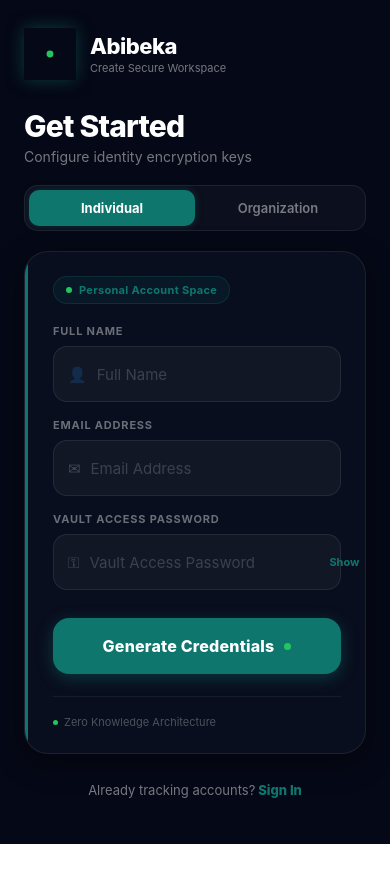
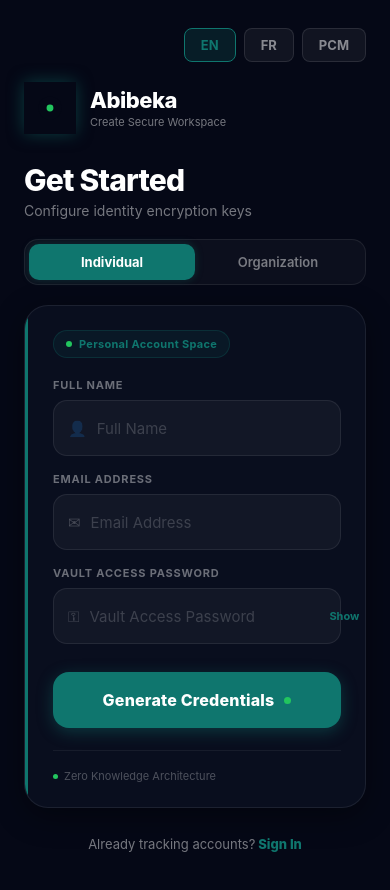
Before and after one commit to LIFELINK-TECHNOLOGIES/ABIBEKA_MOBILE_APP, a React Native app: screen /SignUp in a window 390 px wide. Before the commit the page ends 844 px from the top, so only its background shows below. Built offline with nearby package versions, Linux system fonts and the light colour scheme.

Commit message:
langauge selection implemented

```diff
--- a/app.json
+++ b/app.json
@@ -32,6 +32,9 @@
       "eas": {
         "projectId": "3f9ffaec-6bc7-43d5-ae08-bc6dbf6e76d9"
       }
-    }
+    },
+    "plugins": [
+      "expo-secure-store"
+    ]
   }
 }
--- a/package.json
+++ b/package.json
@@ -15,8 +15,11 @@
     "@react-navigation/stack": "^7.9.3",
     "expo": "~54.0.34",
     "expo-linear-gradient": "~15.0.8",
+    "expo-secure-store": "~15.0.8",
     "expo-status-bar": "~3.0.9",
+    "i18next": "^26.3.1",
     "react": "19.1.0",
+    "react-i18next": "^17.0.8",
     "react-native": "0.81.5",
     "react-native-gesture-handler": "~2.28.0",
     "react-native-safe-area-context": "~5.6.0",
--- /dev/null
+++ b/src/languages/en.json
@@ -0,0 +1,29 @@
+{
+  "common": {
+    "show": "Show",
+    "hide": "Hide",
+    "other": "Other",
+    "signIn": "Sign In"
+  },
+  "auth": {
+    "createSecureWorkspace": "Create Secure Workspace",
+    "getStarted": "Get Started",
+    "configureKeys": "Configure identity encryption keys",
+    "individual": "Individual",
+    "organization": "Organization",
+    "personalAccount": "Personal Account Space",
+    "enterpriseNode": "Enterprise Tenant Node",
+    "fullName": "Full Name",
+    "emailAddress": "Email Address",
+    "orgName": "Organization Name",
+    "corporateEmail": "Corporate Business Email",
+    "cacNumber": "CAC Certificate Number",
+    "location": "Location",
+    "employees": "Average Number of Employees",
+    "businessSector": "Business Sector",
+    "vaultPassword": "Vault Access Password",
+    "generateCredentials": "Generate Credentials",
+    "zeroKnowledge": "Zero Knowledge Architecture",
+    "alreadyTracking": "Already tracking accounts?"
+  }
+}
--- /dev/null
+++ b/src/languages/fr.json
@@ -0,0 +1,29 @@
+{
+  "common": {
+    "show": "Afficher",
+    "hide": "Masquer",
+    "other": "Autre",
+    "signIn": "Se connecter"
+  },
+  "auth": {
+    "createSecureWorkspace": "Créer un espace sécurisé",
+    "getStarted": "Commencer",
+    "configureKeys": "Configurer les clés d'identité",
+    "individual": "Individuel",
+    "organization": "Organisation",
+    "personalAccount": "Espace compte personnel",
+    "enterpriseNode": "Nœud locataire d'entreprise",
+    "fullName": "Nom complet",
+    "emailAddress": "Adresse e-mail",
+    "orgName": "Nom de l'organisation",
+    "corporateEmail": "E-mail professionnel",
+    "cacNumber": "Numéro de certificat CAC",
+    "location": "Emplacement",
+    "employees": "Nombre moyen d'employés",
+    "businessSector": "Secteur d'activité",
+    "vaultPassword": "Mot de passe d'accès au coffre",
+    "generateCredentials": "Générer des identifiants",
+    "zeroKnowledge": "Architecture Zero Knowledge",
+    "alreadyTracking": "Vous avez déjà un compte?"
+  }
+}
--- /dev/null
+++ b/src/languages/pcm.json
@@ -0,0 +1,29 @@
+{
+  "common": {
+    "show": "Show",
+    "hide": "Hide",
+    "other": "Other",
+    "signIn": "Sign In"
+  },
+  "auth": {
+    "createSecureWorkspace": "Create Secure Workspace o",
+    "getStarted": "Make we Start",
+    "configureKeys": "Set up your identity keys",
+    "individual": "Na only you",
+    "organization": "Company/Organization",
+    "personalAccount": "Your Personal Account Space",
+    "enterpriseNode": "Enterprise Tenant Node",
+    "fullName": "Your Full Name",
+    "emailAddress": "Email Address",
+    "orgName": "Organization Name",
+    "corporateEmail": "Company Email",
+    "cacNumber": "CAC Number",
+    "location": "Where you dey",
+    "employees": "How many workers",
+    "businessSector": "Which business you dey do",
+    "vaultPassword": "Vault Password",
+    "generateCredentials": "Generate Credentials",
+    "zeroKnowledge": "Zero Knowledge Architecture",
+    "alreadyTracking": "You don get account before?"
+  }
+}
--- a/src/screens/auth/signUp/index.tsx
+++ b/src/screens/auth/signUp/index.tsx
@@ -16,6 +16,8 @@ import {
 } from "react-native";
 import { SafeAreaView } from "react-native-safe-area-context";
 import { useNavigation } from "@react-navigation/native";
+import { useTranslation } from "react-i18next";
+import { changeLanguage } from "../../../utils/i18n";
 
 import Svg, {
   Circle,
@@ -129,6 +131,7 @@ const InputField = ({
   secure?: boolean;
   icon: string;
 }) => {
+  const { t } = useTranslation();
   const [focused, setFocused] = useState(false);
   const [show, setShow] = useState(false);
   const borderAnim = useRef(new Animated.Value(0)).current;
@@ -176,7 +179,7 @@ const InputField = ({
         />
         {secure && (
           <Pressable onPress={() => setShow((v) => !v)} hitSlop={8}>
-            <Text style={styles.showText}>{show ? "Hide" : "Show"}</Text>
+            <Text style={styles.showText}>{show ? t('common.hide') : t('common.show')}</Text>
           </Pressable>
         )}
       </Animated.View>
@@ -236,6 +239,7 @@ const GridSelector = ({
   value: string;
   onSelect: (v: string) => void;
 }) => {
+  const { t } = useTranslation();
   return (
     <View style={{ marginBottom: 16 }}>
       <Text style={styles.inputLabel}>{label}</Text>
@@ -248,7 +252,7 @@ const GridSelector = ({
               onPress={() => onSelect(opt)}
               style={[
                 styles.gridOption,
-                opt === "Other" && styles.gridOptionFull,
+                opt === t('common.other') && styles.gridOptionFull,
                 active && styles.gridOptionActive,
               ]}
             >
@@ -274,7 +278,9 @@ interface SignUpScreenProps {
 }
 
 export default function SignUpScreen({ onSignInPress }: SignUpScreenProps) {
+  const { t, i18n } = useTranslation();
   const navigation = useNavigation();
+  console.log('current lang:', i18n.language, 'test key:', t('auth.getStarted'));
 
   // Flow State Switch: 'user' | 'org'
   const [accountType, setAccountType] = useState<"user" | "org">("user");
@@ -366,21 +372,61 @@ export default function SignUpScreen({ onSignInPress }: SignUpScreenProps) {
             keyboardShouldPersistTaps="handled"
             showsVerticalScrollIndicator={false}
           >
+            {/* LANGUAGE SELECTOR */}
+            <View style={styles.languageSwitcher}>
+              <TouchableOpacity
+                onPress={() => changeLanguage('en')}
+                style={[
+                  styles.langButton,
+                  i18n.language === 'en' && styles.langButtonActive
+                ]}
+              >
+                <Text style={[
+                  styles.langText,
+                  i18n.language === 'en' && styles.langTextActive
+                ]}>EN</Text>
+              </TouchableOpacity>
+              <TouchableOpacity
+                onPress={() => changeLanguage('fr')}
+                style={[
+                  styles.langButton,
+                  i18n.language === 'fr' && styles.langButtonActive
+                ]}
+              >
+                <Text style={[
+                  styles.langText,
+                  i18n.language === 'fr' && styles.langTextActive
+                ]}>FR</Text>
+              </TouchableOpacity>
+              <TouchableOpacity
+                onPress={() => changeLanguage('pcm')}
+                style={[
+                  styles.langButton,
+                  i18n.language === 'pcm' && styles.langButtonActive
+                ]}
+              >
+                <Text style={[
+                  styles.langText,
+                  i18n.language === 'pcm' && styles.langTextActive
+                ]}>PCM</Text>
+              </TouchableOpacity>
+            </View>
+
             {/* Header Element */}
             <Animated.View style={[styles.logoBlock, { opacity: fadeAnim }]}>
               <BrandLogo size={52} />
               <View style={{ marginLeft: 14 }}>
                 <Text style={styles.wordmark}>Abibeka</Text>
-                <Text style={styles.wordmarkSub}>Create Secure Workspace</Text>
+                <Text style={styles.wordmarkSub}>{t('auth.createSecureWorkspace')}</Text>
               </View>
             </Animated.View>
 
             <Animated.View
               style={[{ opacity: fadeAnim }, { marginBottom: 20 }]}
             >
-              <Text style={styles.pageTitle}>Get Started</Text>
+              <Text style={styles.pageTitle}>{t('auth.getStarted')}</Text>
               <Text style={styles.pageSub}>
-                Configure identity encryption keys
+                {t('auth.configureKeys')}
               </Text>
             </Animated.View>
 
@@ -401,7 +447,7 @@ export default function SignUpScreen({ onSignInPress }: SignUpScreenProps) {
                     accountType === "user" && styles.switchTextActive,
                   ]}
                 >
-                  Individual
+                  {t('auth.individual')}
                 </Text>
               </Pressable>
               <Pressable
@@ -417,7 +463,7 @@ export default function SignUpScreen({ onSignInPress }: SignUpScreenProps) {
                     accountType === "org" && styles.switchTextActive,
                   ]}
                 >
-                  Organization
+                  {t('auth.organization')}
                 </Text>
               </Pressable>
             </Animated.View>
@@ -430,8 +476,8 @@ export default function SignUpScreen({ onSignInPress }: SignUpScreenProps) {
                 <View style={styles.badgeDot} />
                 <Text style={styles.badgeText}>
                   {accountType === "user"
-                    ? "Personal Account Space"
-                    : "Enterprise Tenant Node"}
+                    ? t('auth.personalAccount')
+                    : t('auth.enterpriseNode')}
                 </Text>
               </View>
 
@@ -445,13 +491,13 @@ export default function SignUpScreen({ onSignInPress }: SignUpScreenProps) {
                 {accountType === "user" ? (
                   <View>
                     <InputField
-                      label="Full Name"
+                      label={t('auth.fullName')}
                       value={fullName}
                       onChangeText={setFullName}
                       icon="👤"
                     />
                     <InputField
-                      label="Email Address"
+                      label={t('auth.emailAddress')}
                       value={email}
                       onChangeText={setEmail}
                       icon="✉"
@@ -460,37 +506,37 @@ export default function SignUpScreen({ onSignInPress }: SignUpScreenProps) {
                 ) : (
                   <View>
                     <InputField
-                      label="Organization Name"
+                      label={t('auth.orgName')}
                       value={orgName}
                       onChangeText={setOrgName}
                       icon="🏢"
                     />
                     <InputField
-                      label="Corporate Business Email"
+                      label={t('auth.corporateEmail')}
                       value={email}
                       onChangeText={setEmail}
                       icon="✉"
                     />
                     <InputField
-                      label="CAC Certificate Number"
+                      label={t('auth.cacNumber')}
                       value={cacNumber}
                       onChangeText={setCacNumber}
                       icon="📜"
                     />
                     <InputField
-                      label="Location"
+                      label={t('auth.location')}
                       value={location}
                       onChangeText={setLocation}
                       icon="📍"
                     />
                     <PillSelector
-                      label="Average Number of Employees"
+                      label={t('auth.employees')}
                       options={EMPLOYEE_RANGES}
                       value={employeeRange}
                       onSelect={setEmployeeRange}
                     />
                     <GridSelector
-                      label="Business Sector"
+                      label={t('auth.businessSector')}
                       options={BUSINESS_SECTORS}
                       value={businessSector}
                       onSelect={setBusinessSector}
@@ -499,7 +545,7 @@ export default function SignUpScreen({ onSignInPress }: SignUpScreenProps) {
                 )}
 
                 <InputField
-                  label="Vault Access Password"
+                  label={t('auth.vaultPassword')}
                   value={password}
                   onChangeText={setPassword}
                   icon="⚿"
@@ -516,7 +562,7 @@ export default function SignUpScreen({ onSignInPress }: SignUpScreenProps) {
                   activeOpacity={0.88}
                   style={styles.btn}
                 >
-                  <Text style={styles.btnText}>Generate Credentials</Text>
+                  <Text style={styles.btnText}>{t('auth.generateCredentials')}</Text>
                   <View style={styles.btnDot} />
                 </TouchableOpacity>
               </Animated.View>
@@ -528,7 +574,7 @@ export default function SignUpScreen({ onSignInPress }: SignUpScreenProps) {
                     style={[styles.metaDot, { backgroundColor: BRAND.accent }]}
                   />
                   <Text style={styles.metaText}>
-                    Zero Knowledge Architecture
+                    {t('auth.zeroKnowledge')}
                   </Text>
                 </View>
               </View>
@@ -536,9 +582,9 @@ export default function SignUpScreen({ onSignInPress }: SignUpScreenProps) {
 
             {/* Account Switch Redirection Footer */}
             <Animated.View style={[styles.footer, { opacity: fadeAnim }]}>
-              <Text style={styles.footerText}>Already tracking accounts?</Text>
+              <Text style={styles.footerText}>{t('auth.alreadyTracking')}</Text>
               <Pressable onPress={onSignInPress} hitSlop={10}>
-                <Text style={styles.footerLink}> Sign In</Text>
+                <Text style={styles.footerLink}> {t('common.signIn')}</Text>
               </Pressable>
             </Animated.View>
           </ScrollView>
@@ -557,6 +603,32 @@ const styles = StyleSheet.create({
     paddingTop: 28,
     paddingBottom: 40,
   },
+  languageSwitcher: {
+    flexDirection: 'row',
+    justifyContent: 'flex-end',
+    marginBottom: 20,
+    gap: 8,
+  },
+  langButton: {
+    paddingHorizontal: 16,
+    paddingVertical: 8,
+    borderRadius: 8,
+    backgroundColor: 'rgba(255,255,255,0.05)',
+    borderWidth: 1,
+    borderColor: 'rgba(255,255,255,0.1)',
+  },
+  langButtonActive: {
+    backgroundColor: 'rgba(15,118,110,0.2)',
+    borderColor: BRAND.primary,
+  },
+  langText: {
+    color: 'rgba(255,255,255,0.5)',
+    fontWeight: '700',
+    fontSize: 13,
+  },
+  langTextActive: {
+    color: BRAND.primary,
+  },
   logoBlock: { flexDirection: "row", alignItems: "center", marginBottom: 28 },
   wordmark: {
     fontSize: 22,
@@ -574,7 +646,6 @@ const styles = StyleSheet.create({
   },
   pageSub: { fontSize: 14, color: BRAND.muted },
 
-  // Account Flow Segment Selector Toggle
   switchContainer: {
     flexDirection: "row",
     backgroundColor: "rgba(255,255,255,0.03)",
@@ -607,7 +678,6 @@ const styles = StyleSheet.create({
     fontWeight: "700",
   },
 
-  // Main Card Assembly Frame
   card: {
     backgroundColor: BRAND.card,
     borderRadius: 24,
@@ -676,7 +746,6 @@ const styles = StyleSheet.create({
   input: { flex: 1, fontSize: 15, color: BRAND.text },
   showText: { fontSize: 11, fontWeight: "700", color: BRAND.primary },
 
-  // Pill selector (employee range)
   pillRow: {
     flexDirection: "row",
     flexWrap: "wrap",
@@ -704,7 +773,6 @@ const styles = StyleSheet.create({
     fontWeight: "700",
   },
 
-  // Grid selector (business sector)
   gridWrap: {
     flexDirection: "row",
     flexWrap: "wrap",
--- /dev/null
+++ b/src/utils/i18n.js
@@ -0,0 +1,50 @@
+import i18n from 'i18next';
+import { initReactI18next } from 'react-i18next';
+import * as SecureStore from 'expo-secure-store';
+
+import en from '../languages/en.json';
+import fr from '../languages/fr.json';
+import pcm from '../languages/pcm.json';
+
+const resources = {
+  en: { translation: en },
+  fr: { translation: fr },
+  pcm: { translation: pcm },
+};
+
+const LANGUAGE_KEY = 'appLanguage';
+
+i18n.use(initReactI18next).init({
+  resources,
+  lng: 'en',
+  fallbackLng: 'en',
+  interpolation: {
+    escapeValue: false,
+  },
+  compatibilityJSON: 'v3',
+  react: {
+    useSuspense: false,
+  },
+});
+
+export const loadLanguage = async () => {
+  try {
+    const savedLanguage = await SecureStore.getItemAsync(LANGUAGE_KEY);
+    if (savedLanguage && savedLanguage !== i18n.language) {
+      await i18n.changeLanguage(savedLanguage);
+    }
+  } catch (error) {
+    console.log('Error loading language:', error);
+  }
+};
+
+export const changeLanguage = async (lang: string) => {
+  try {
+    await i18n.changeLanguage(lang);
+    await SecureStore.setItemAsync(LANGUAGE_KEY, lang);
+  } catch (error) {
+    console.log('Error changing language:', error);
+  }
+};
+
+export default i18n;
```
Also changed, not shown: App.tsx (+9 -3 lines), src/languages/translation.json (added, +77 -0 lines), 1 other file (tests, documents, lock files or other folders).
